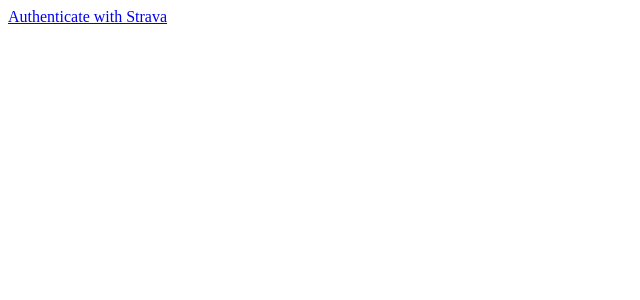
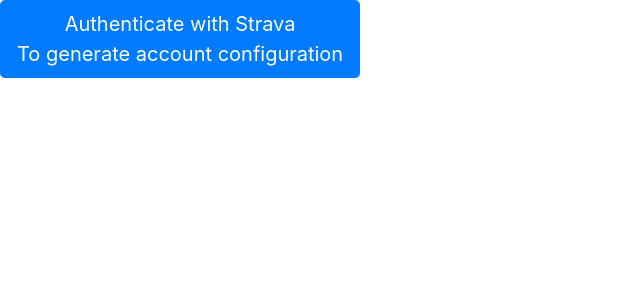
Before and after one commit to flopp/activities, a Flask app: template auth/templates/main.html in a window 1280 px wide. Shown: the top 300 px of the page, without its empty margins (0-640 px from the left). Run offline with Flask 2, Linux system fonts and the light colour scheme; the template is opened without the code that fills it: most values are stand-ins (such as "Sample title", 1, 10 or a date in 2020); some libraries are stand-ins or nearby versions.

Commit message:
[auth] Add missing bootstrap headers

```diff
--- a/auth/templates/main.html
+++ b/auth/templates/main.html
@@ -3,9 +3,17 @@
     <head>
         <meta charset="utf-8">
         <meta name="viewport" content="width=device-width, initial-scale=1, shrink-to-fit=no">
+
+        <!-- CSS only -->
+        <link rel="stylesheet" href="https://stackpath.bootstrapcdn.com/bootstrap/4.5.0/css/bootstrap.min.css" integrity="sha384-9aIt2nRpC12Uk9gS9baDl411NQApFmC26EwAOH8WgZl5MYYxFfc+NcPb1dKGj7Sk" crossorigin="anonymous">
+
+        <!-- JS, Popper.js, and jQuery -->
+        <script src="https://code.jquery.com/jquery-3.5.1.slim.min.js" integrity="sha384-DfXdz2htPH0lsSSs5nCTpuj/zy4C+OGpamoFVy38MVBnE+IbbVYUew+OrCXaRkfj" crossorigin="anonymous"></script>
+        <script src="https://cdn.jsdelivr.net/npm/popper.js@1.16.0/dist/umd/popper.min.js" integrity="sha384-Q6E9RHvbIyZFJoft+2mJbHaEWldlvI9IOYy5n3zV9zzTtmI3UksdQRVvoxMfooAo" crossorigin="anonymous"></script>
+        <script src="https://stackpath.bootstrapcdn.com/bootstrap/4.5.0/js/bootstrap.min.js" integrity="sha384-OgVRvuATP1z7JjHLkuOU7Xw704+h835Lr+6QL9UvYjZE3Ipu6Tp75j7Bh/kR0JKI" crossorigin="anonymous"></script>
     </head>
 
     <body>
-         <a href="{{auth_url}}" class="btn btn-lg btn-primary">Authenticate with Strava</a>
+         <a href="{{ auth_url }}" class="btn btn-lg btn-primary">Authenticate with Strava<br/>To generate account configuration</a>
     </body>
 </html>
```
